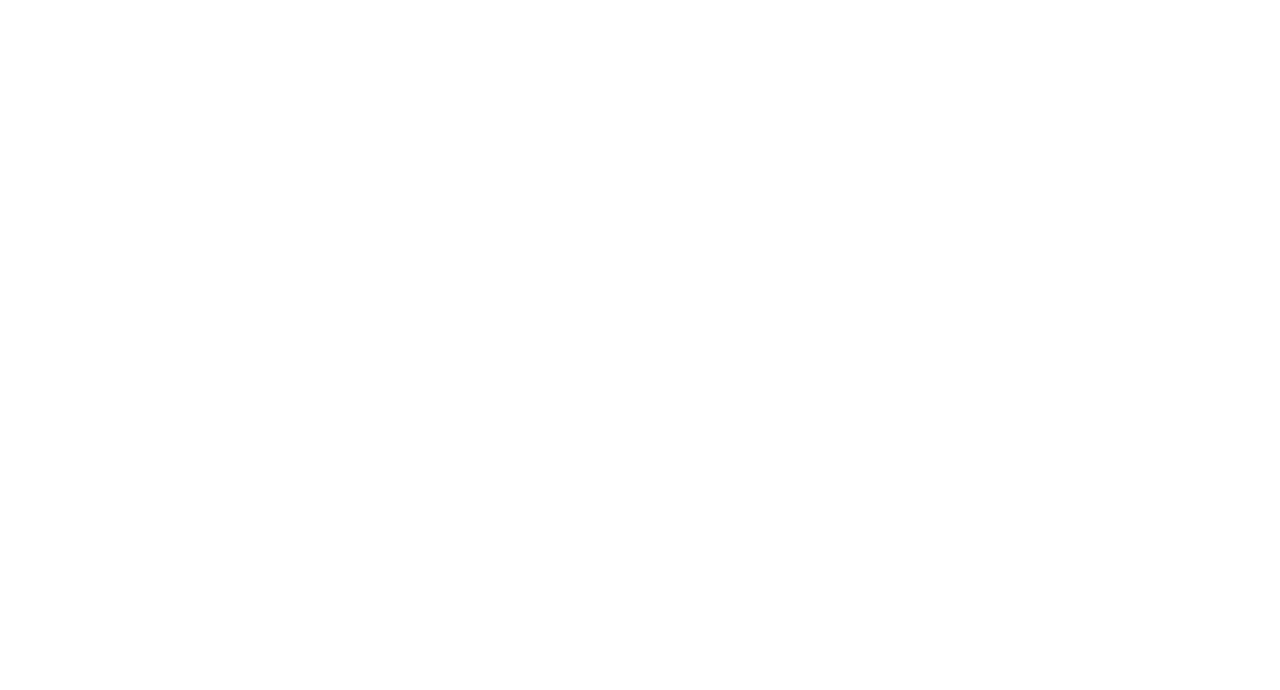
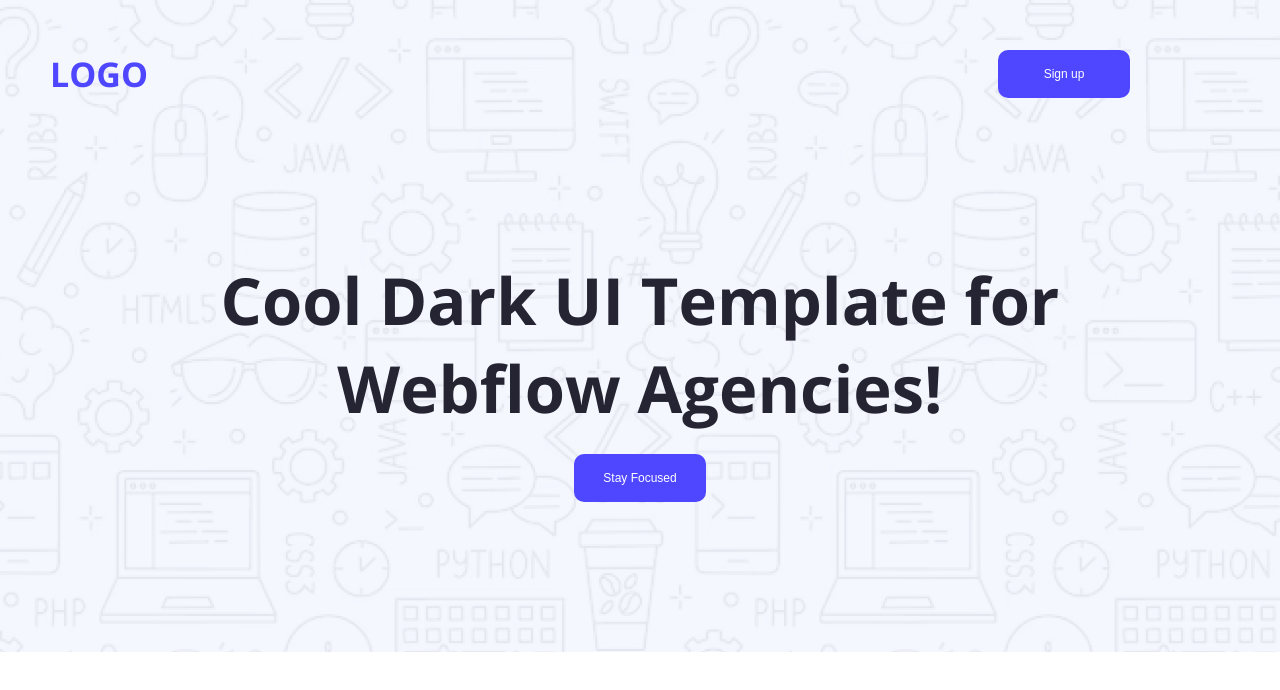
Before and after one commit to Soroneka/final-assignment, a plain HTML site: page index.html in a window 1280 px wide. Drawn offline with nearby package versions, Linux system fonts and the light colour scheme.

Commit message:
header done

```diff
--- a/index.html
+++ b/index.html
@@ -3,12 +3,31 @@
 <head>
     <meta charset="UTF-8">
     <meta name="viewport" content="width=device-width, initial-scale=1.0">
-    <title>Final-assignment</title>
+    <title>My first assignment-1</title>
+    <link rel="preconnect" href="https://fonts.googleapis.com">
+<link rel="preconnect" href="https://fonts.gstatic.com" crossorigin>
+<link href="https://fonts.googleapis.com/css2?family=Open+Sans:ital,wght@0,300..800;1,300..800&display=swap" rel="stylesheet">
+
+
+    <link rel="stylesheet" href="style.css">
 </head>
-<body>
-    <head>
+<body class="open-sans-normal">
+    <header class="heading">
+        <nav class="pasha">
+            <h1 class="logo">LOGO</h1>
+            <button class="sign-up">Sign up</button>
+        </nav>
+        <!-- header er main part -->
+         <div class="header-container">
+            <h1 class="cool">Cool Dark UI Template for
+                </h1>
+                <h1 class="cool">Webflow Agencies!</h1>
+                <br>
+                <button class="sign-up sign2">Stay Focused</button>
+         </div>
 
-    </head>
+
+    </header>
     <main>
 
     </main>
--- a/style.css
+++ b/style.css
@@ -0,0 +1,64 @@
+.open-sans-normal {
+  font-family: "Open Sans", sans-serif;
+  font-optical-sizing: auto;
+
+  font-style: normal;
+  font-variation-settings:
+    "wdth" 100;
+}
+
+/* shared-design */
+*{
+    margin: 0;
+    padding: 0;
+}
+
+
+/* header-design */
+.logo{
+    color: rgba(78, 71, 255, 1);
+    font-size: 34px;
+    font-weight: 900px;
+
+
+}
+.sign-up{
+    background-color: rgba(78, 71, 255, 1);
+    border-radius: 10px;
+    color: #FFFFFF;
+    padding: 10px;
+    border: none;
+    font-size: 12px;
+    width: 132px;
+    height: 48px;
+
+}
+.sign2{
+    margin-bottom: 150px;
+}
+.pasha{
+    display: flex;
+    justify-content: space-between;
+    align-items: center;
+    padding: 50px 150px 158px 50px;
+}
+/* heading er banner */
+.cool{
+    font-weight: bold;
+    font-size: 65px;
+    color: #252432;
+}
+.header-container{
+    text-align: center;
+    /* margin-bottom: 150px; */
+
+
+
+}
+
+.heading{
+    background-image: url(/Assets/Hero-bg.png);
+    background-size: cover;
+    background-position: center;
+    background-repeat: no-repeat;
+}
```
